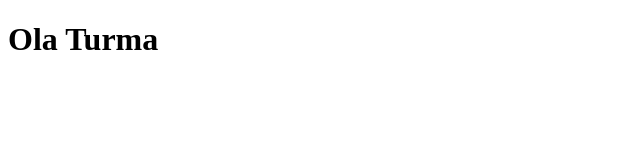
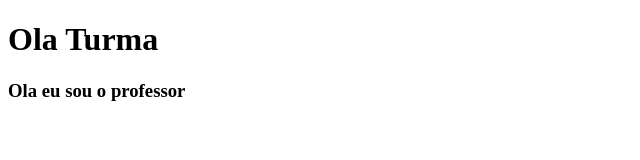
Before and after one commit to Nilson-Alcides/Semana15-2, a plain HTML site: page Index.html in a window 1280 px wide. Shown: the whole page, without its empty margins (0-640 px from the left). Drawn offline with Linux system fonts and the light colour scheme.

Commit message:
Nova lnha H3

```diff
--- a/Index.html
+++ b/Index.html
@@ -7,5 +7,6 @@
 </head>
 <body>
     <h1>Ola Turma</h1>
+    <h3>Ola eu sou o professor</h3>
 </body>
 </html>
```
